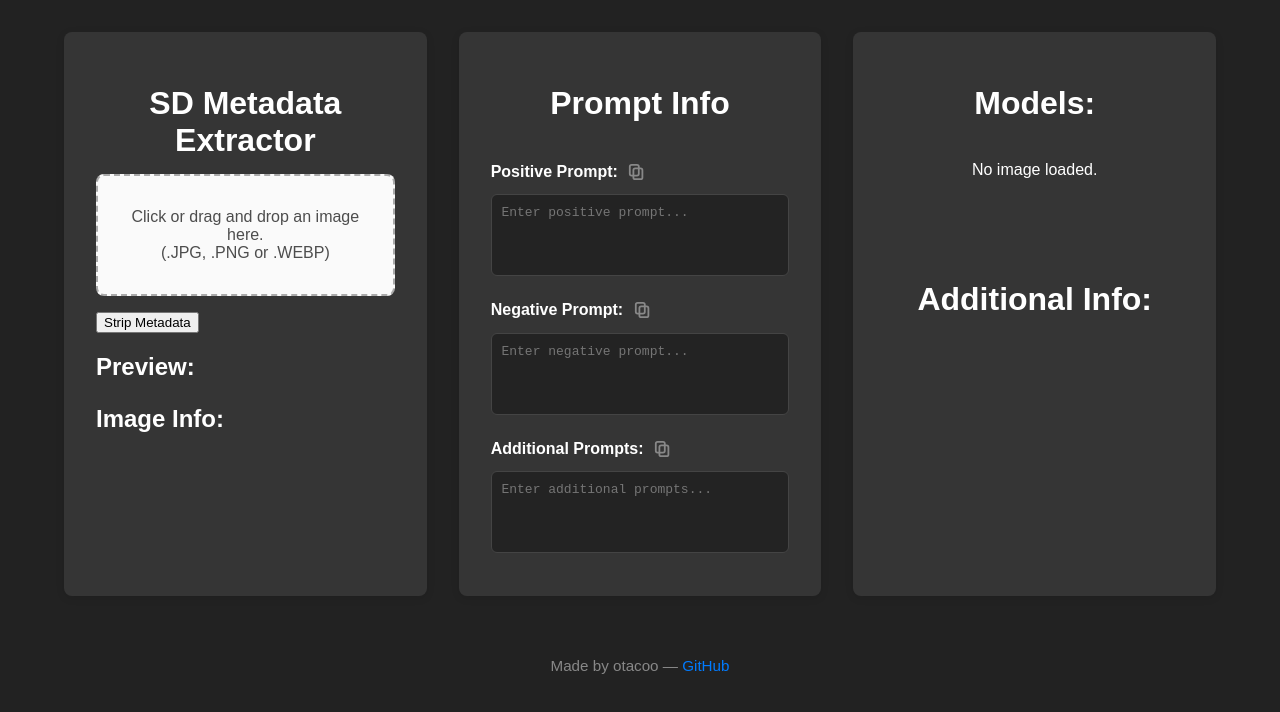
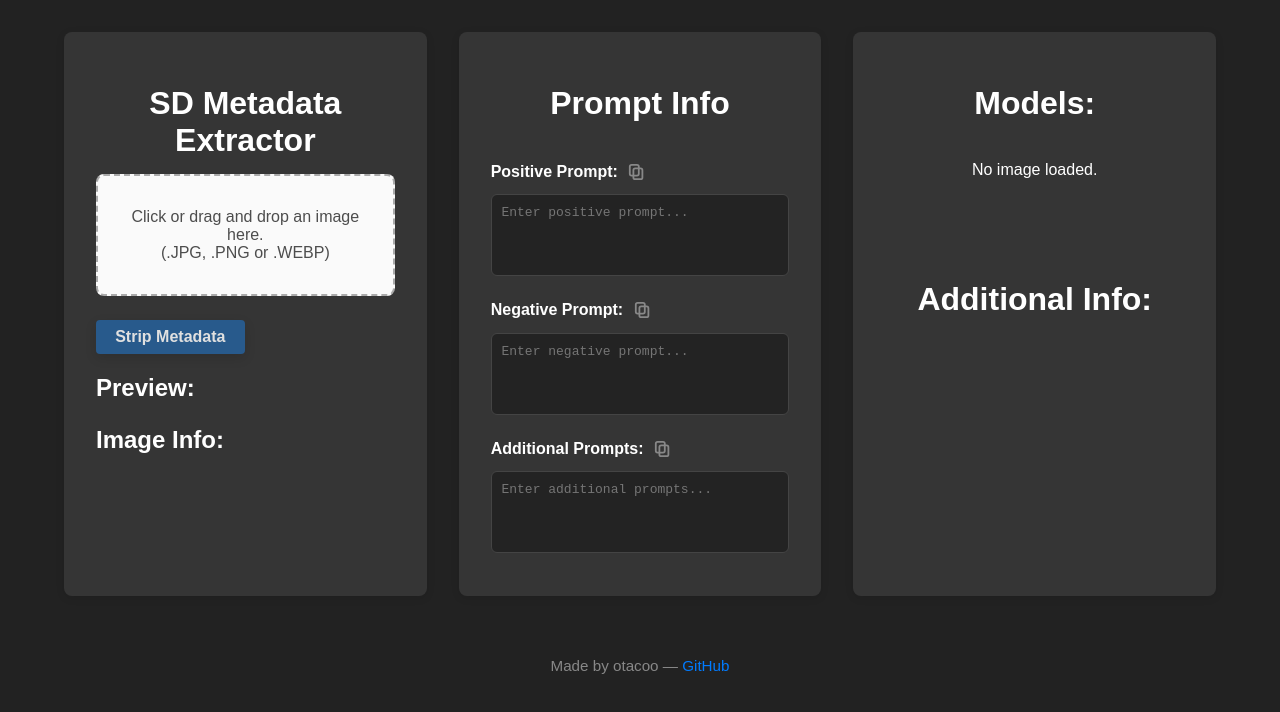
Before and after one commit to otacoo/comfyui_otacoo, a plain HTML site: page web/imginfo.html in a window 1280 px wide. Both pictures are taken after a click on the button "Strip Metadata". Drawn offline with Linux system fonts and the light colour scheme.

Commit message:
Update styles.css

```diff
--- a/web/css/styles.css
+++ b/web/css/styles.css
@@ -180,19 +180,20 @@ h2 {
     border-color: #007bff;
     outline: none;
 }
+/* Additional container */
 
-.prompt-info-list {
+.prompt-info-list,
+.model-info-list {
     list-style: none;
     padding: 0;
     overflow-wrap: break-word;
 }
 
-.prompt-info-list li {
+.prompt-info-list li,
+.model-info-list li {
     margin-bottom: 0.5em;
     color: #e0e0e0;
 }
-
-/* Additional container */
 
 /* Footer styles */
 .footer {
@@ -248,3 +249,27 @@ h2 {
 .scroll-arrow-btn.show {
     opacity: 1;
 }
+
+/* Strip Metadata Button */
+#strip-metadata-btn {
+    background: #3672b6;
+    color: #fff;
+    border: none;
+    padding: 0.5em 1.2em;
+    border-radius: 4px;
+    font-size: 1em;
+    font-weight: 600;
+    cursor: pointer;
+    margin-top: 0.5em;
+    transition: background 0.2s, color 0.2s, box-shadow 0.2s;
+    box-shadow: 0 2px 6px rgba(0,0,0,0.08);
+    outline: none;
+    display: inline-block;
+}
+
+#strip-metadata-btn:hover,
+#strip-metadata-btn:focus {
+    background: #285a8c;
+    color: #e0e0e0;
+    box-shadow: 0 4px 12px rgba(0,0,0,0.12);
+}
```
